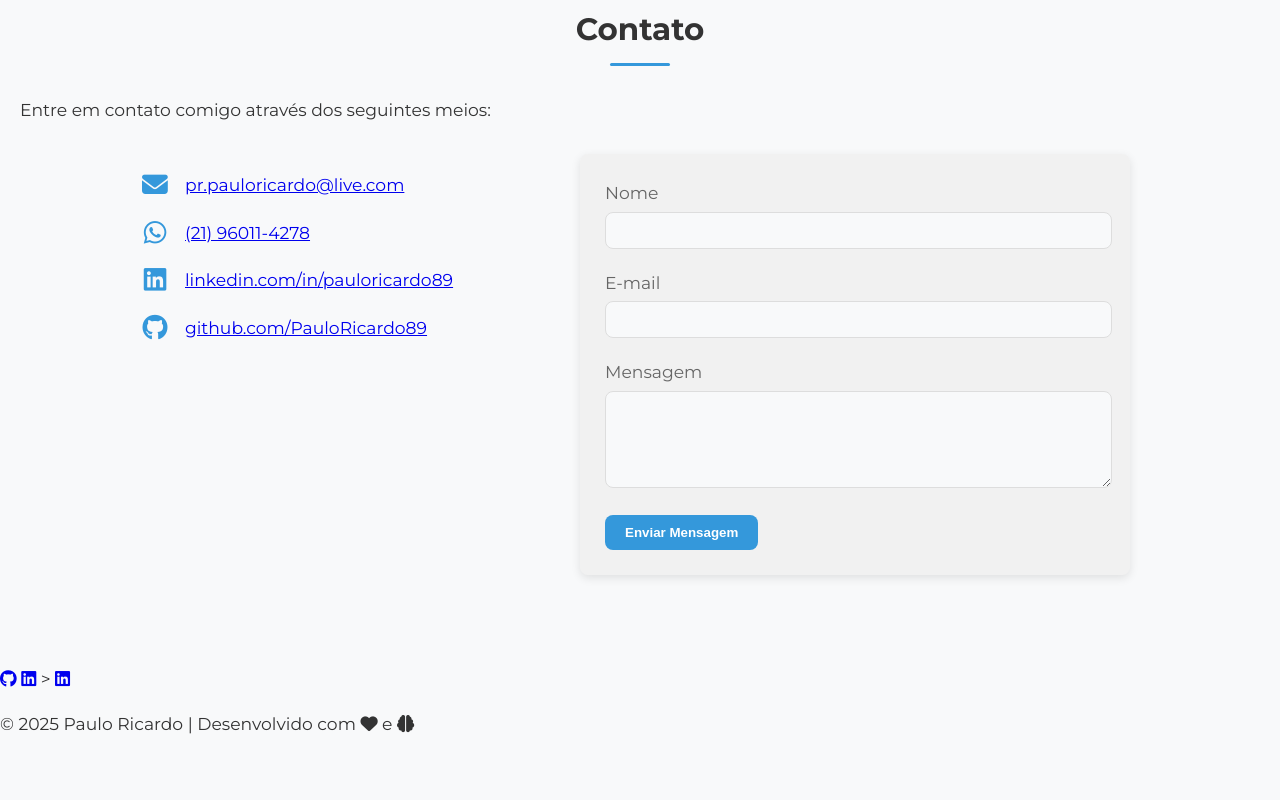
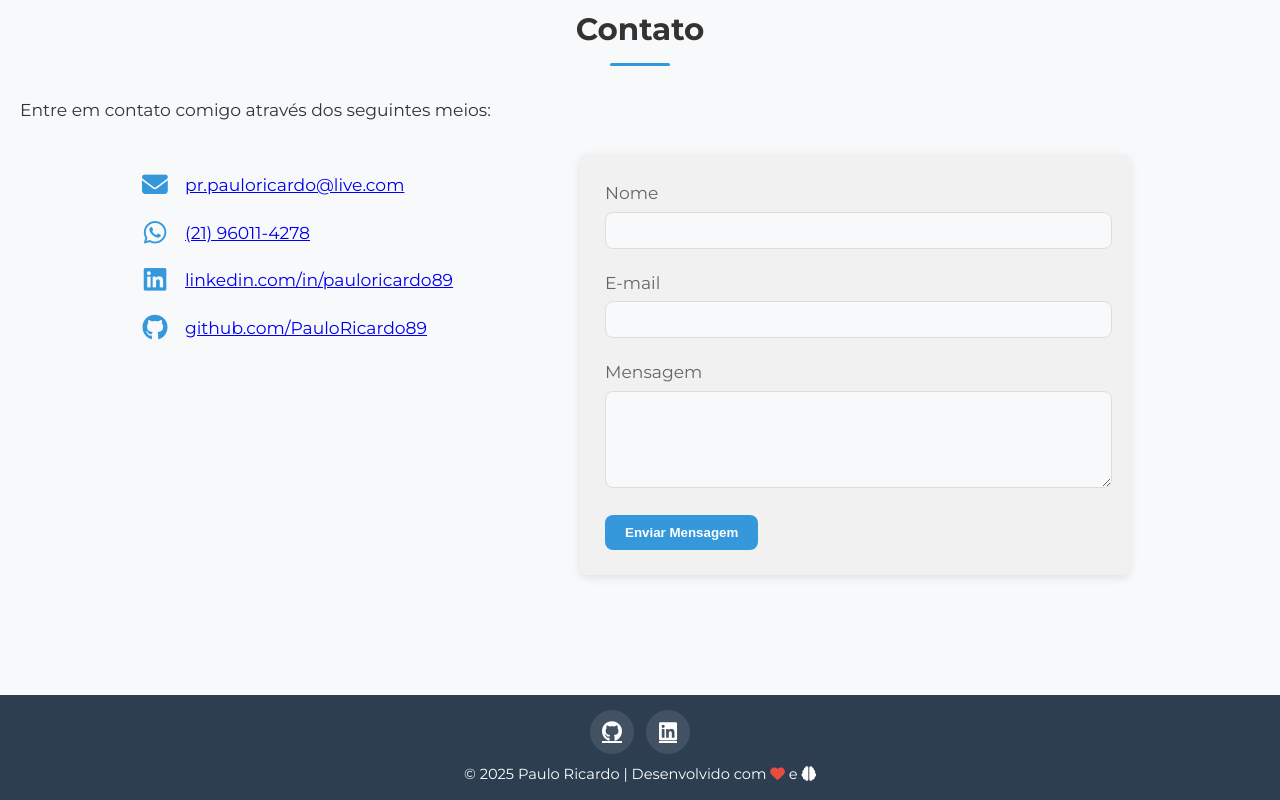
Before and after one commit to PauloRicardo89/paulo-portfolio-dev, a plain HTML site: page index.html in a window 1280 px wide. Shown: the part 7098-7898 px from the top of the page. Before the commit the page ends 7852 px from the top, so only its background shows below. Drawn offline with nearby package versions, Linux system fonts and the light colour scheme.

Commit message:
fix: corrige duplicação de links nos projetos e otimiza rodapé
- Remove duplicação dos links 'Código Fonte' nos projetos
- Corrige formatação HTML mal estruturada
- Reduz tamanho do rodapé para melhor proporção visual
- Diminui padding, ícones e espaçamentos do footer
- Melhora responsividade em dispositivos móveis

```diff
--- a/css/style.css
+++ b/css/style.css
@@ -551,26 +551,48 @@ body:not(.dark-theme) .logo {
 /* Rodapé */
 footer {
   text-align: center;
-  padding: 30px 20px;
-  margin-top: 60px;
+  padding: 15px 20px;
+  margin-top: 30px;
   background-color: var(--secondary-color);
   color: white;
+  width: 100%;
+  box-sizing: border-box;
+}
+
+footer p {
+  margin: 0;
+  font-size: 0.85em;
+  line-height: 1.4;
+  max-width: 500px;
+  margin: 0 auto;
 }
 
 .social-icons {
-  margin-bottom: 15px;
+  margin-bottom: 10px;
+  display: flex;
+  justify-content: center;
+  align-items: center;
+  gap: 12px;
 }
 
 .social-icons a {
   color: white;
-  margin: 0 10px;
-  font-size: 1.5em;
+  font-size: 1.2em;
   transition: var(--transition);
+  padding: 6px;
+  border-radius: 50%;
+  background-color: rgba(255, 255, 255, 0.1);
+  display: flex;
+  align-items: center;
+  justify-content: center;
+  width: 32px;
+  height: 32px;
 }
 
 .social-icons a:hover {
   color: var(--primary-color);
-  transform: translateY(-3px);
+  transform: translateY(-2px);
+  background-color: rgba(255, 255, 255, 0.2);
 }
 
 footer .fa-heart {
@@ -643,9 +665,26 @@ footer .fa-heart {
     order: 1;
     margin-bottom: 20px;
   }
-
   .cta-buttons {
     justify-content: center;
+  } /* Footer responsivo */
+  footer {
+    padding: 12px 15px;
+  }
+
+  .social-icons {
+    gap: 10px;
+  }
+
+  .social-icons a {
+    width: 28px;
+    height: 28px;
+    font-size: 1em;
+  }
+
+  footer p {
+    font-size: 0.8em;
+    padding: 0 10px;
   }
 }
 
--- a/index.html
+++ b/index.html
@@ -336,14 +336,11 @@
           <div class="projeto-badges">
             <span class="badge">Python</span>
             <span class="badge">Tkinter</span>
-            <span class="badge">SQLite</span>
-            <a
+            <span class="badge">SQLite</span>            <a
               href="https://github.com/PauloRicardo89/App-for-inventory-management"
               class="btn btn-sm"
               target="_blank"
               rel="noopener"
-              ><i class="fab fa-github"></i> Código Fonte</a
-            >
               ><i class="fab fa-github"></i> Código Fonte</a
             >
           </div>
@@ -381,15 +378,11 @@
             <span class="badge">Python</span>
             <span class="badge">CustomTkinter</span>
             <span class="badge">Pandas</span>
-            <span class="badge">Excel</span>
-            <a
+            <span class="badge">Excel</span>            <a
               href="https://github.com/PauloRicardo89/Calculadora-AcriHouse"
               class="btn btn-sm"
               target="_blank"
               rel="noopener"
-              ><i class="fab fa-github"></i> Código Fonte</a
-            >
-              target="_blank"
               ><i class="fab fa-github"></i> Código Fonte</a
             >
           </div>
@@ -518,22 +511,20 @@
           </form>
         </div>
       </div>
-    </section>
-
-    <!-- Tema escuro/claro toggle -->
+    </section>    <!-- Tema escuro/claro toggle -->
     <div id="theme-toggle">
       <i class="fas fa-moon"></i>
     </div>
-        <a href="https://github.com/PauloRicardo89" target="_blank" rel="noopener" title="Perfil do GitHub de Paulo Ricardo"
-          ><i class="fab fa-github"></i
-        ></a>
-        <a href="https://www.linkedin.com/in/pauloricardo89/" target="_blank" rel="noopener" title="Perfil do LinkedIn de Paulo Ricardo"
-          ><i class="fab fa-linkedin"></i
-        ></a>
-        ></a>
-        <a href="https://www.linkedin.com/in/pauloricardo89/" target="_blank" rel="noopener" title="Perfil do LinkedIn de Paulo Ricardo"
-          ><i class="fab fa-linkedin"></i
-        ></a>
+
+    <!-- Rodapé -->
+    <footer>
+      <div class="social-icons">
+        <a href="https://github.com/PauloRicardo89" target="_blank" rel="noopener" title="Perfil do GitHub de Paulo Ricardo">
+          <i class="fab fa-github"></i>
+        </a>
+        <a href="https://www.linkedin.com/in/pauloricardo89/" target="_blank" rel="noopener" title="Perfil do LinkedIn de Paulo Ricardo">
+          <i class="fab fa-linkedin"></i>
+        </a>
       </div>
       <p>
         &copy; 2025 Paulo Ricardo | Desenvolvido com
```
